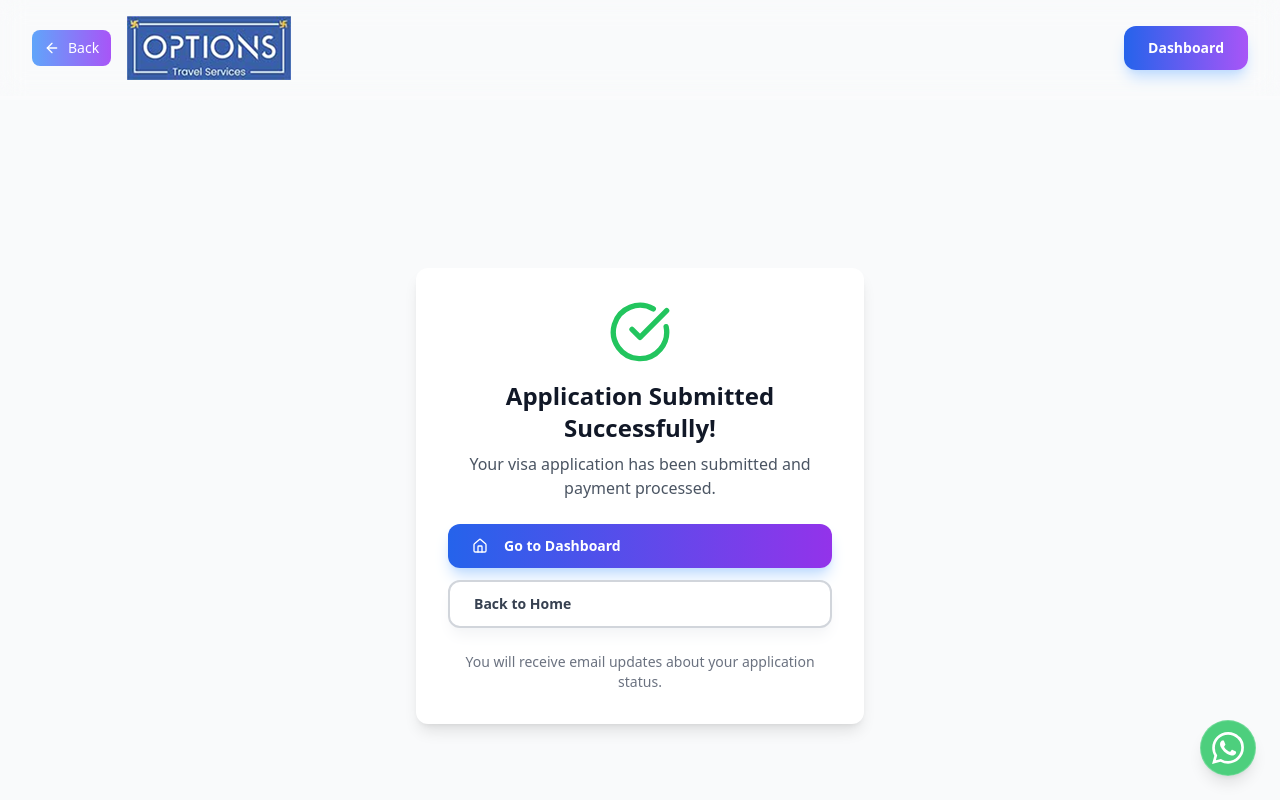
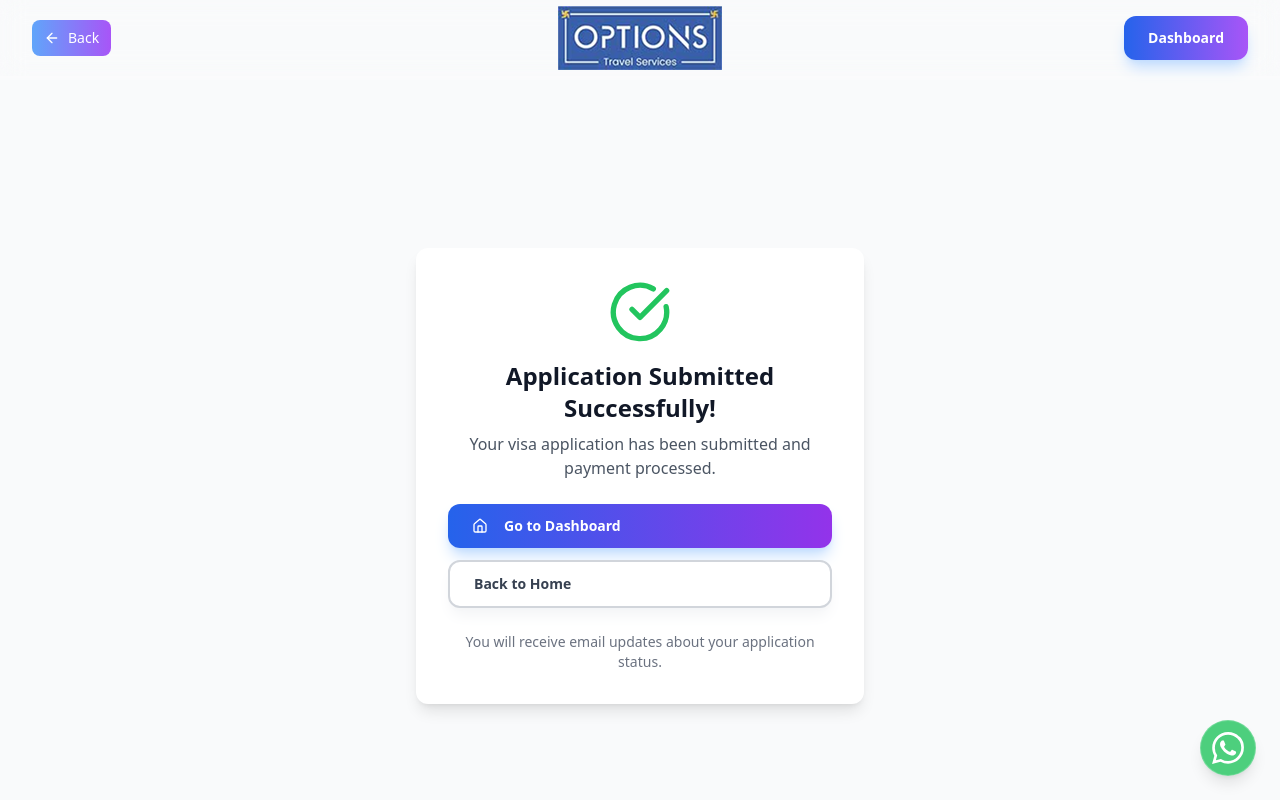
Before and after one commit to Sairam-Chetpelly/rbac-fullstack-app, a Next.js app in the folder frontend/: page /application-success in a window 1280 px wide. Shown: the top 800 px of the page. Built offline with nearby package versions, Linux system fonts and the light colour scheme; sample sign-in values are in the browser's storage.

Commit message:
ui changes

```diff
--- a/frontend/components/VisaLayout.js
+++ b/frontend/components/VisaLayout.js
@@ -8,6 +8,7 @@ const VisaLayout = ({ children, showBackButton = true, showHero = false }) => {
   const router = useRouter();
   const { user } = useAuth();
   const [showMobileMenu, setShowMobileMenu] = useState(false);
+  const isHomePage = router.pathname === '/' || router.pathname === '/home';
 
   const handleGetStarted = () => {
     if (user) {
@@ -28,7 +29,8 @@ const VisaLayout = ({ children, showBackButton = true, showHero = false }) => {
       {/* Header */}
       <header className="bg-white/10 backdrop-blur-md sticky top-0 z-50" style={{ boxShadow: "0 2px 2px 2px rgba(255, 255, 255, 0.3)" }}>
         <div className="max-w-7xl mx-auto px-4 sm:px-6 lg:px-8">
-          <div className="flex justify-between items-center py-4">
+          <div className="flex items-center py-4 relative">
+            {/* Left section */}
             <div className="flex items-center space-x-4">
               {showBackButton && (
                 <button
@@ -39,10 +41,21 @@ const VisaLayout = ({ children, showBackButton = true, showHero = false }) => {
                   Back
                 </button>
               )}
+            </div>
+
+            {/* Logo - left on homepage, center on other pages */}
+            {isHomePage ? (
               <div className="flex items-center space-x-2">
                 <img src="/optionslogo.png" alt="VisaFlow Logo" className="" />
               </div>
-            </div>
+            ) : (
+              <div className="absolute left-1/2 transform -translate-x-1/2">
+                <img src="/optionslogo.png" alt="VisaFlow Logo" className="" />
+              </div>
+            )}
+
+            {/* Right section - spacer to balance layout */}
+            <div className="flex-1"></div>
 
             {/* Mobile menu button */}
             <button
```
